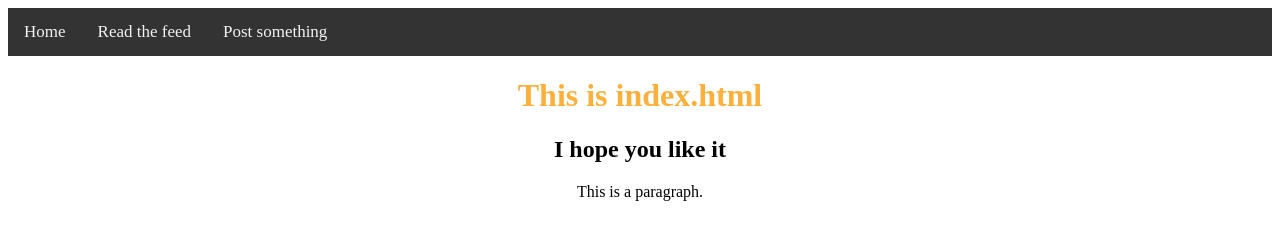
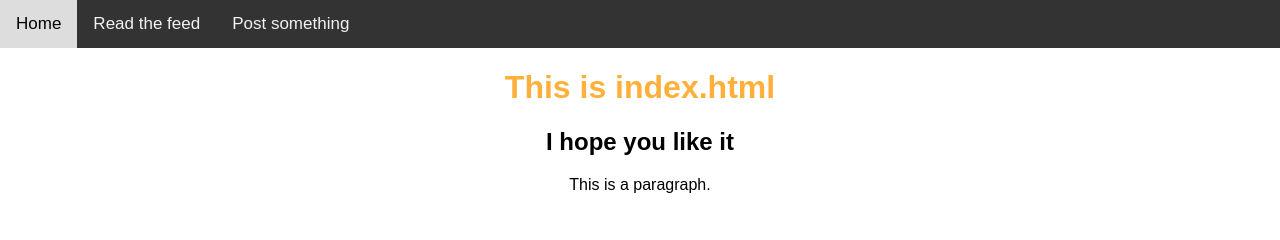
Before and after one commit to girlcodeakl/girlcode2018-term2, a plain HTML site: page public/index.html in a window 1280 px wide. Drawn offline with Linux system fonts and the light colour scheme.

Commit message:
fixed style page

```diff
--- a/public/style.css
+++ b/public/style.css
@@ -18,10 +18,7 @@ h1 {
   border-radius: 5px;
   color: #468966;
 }
-<html>
-<head>
-<meta name="viewport" content="width=device-width, initial-scale=1">
-<style>
+
 body {
   margin: 0;
   font-family: Arial, Helvetica, sans-serif;
@@ -50,26 +47,3 @@ body {
   background-color: #4CAF50;
   color: white;
 }
-</style>
-</head>
-<body>
-  <div class="topnav">
-<a href="/index.html">Home</a>
-<a href="/feed.html">Read the feed</a>
-<a href="/post.html">Post something</a>
-</div>
-<div style="padding-left:16px">
-  <h2>Top Navigation Example</h2>
-  <p>Some content..</p>
-</div>
-
-</body>
-</html>
-
-<div style="padding-left:16px">
-  <h2>Top Navigation Example</h2>
-  <p>Some content..</p>
-</div>
-
-</body>
-</html>
```
